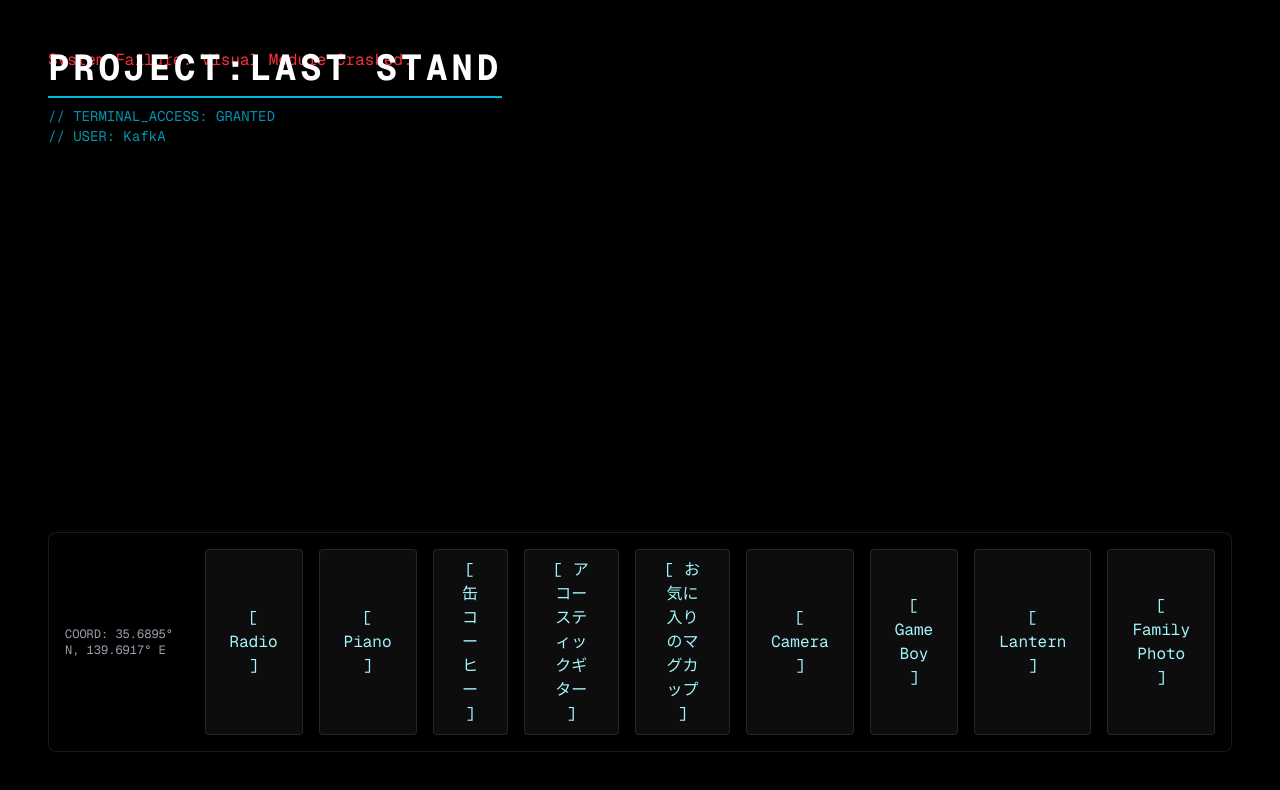
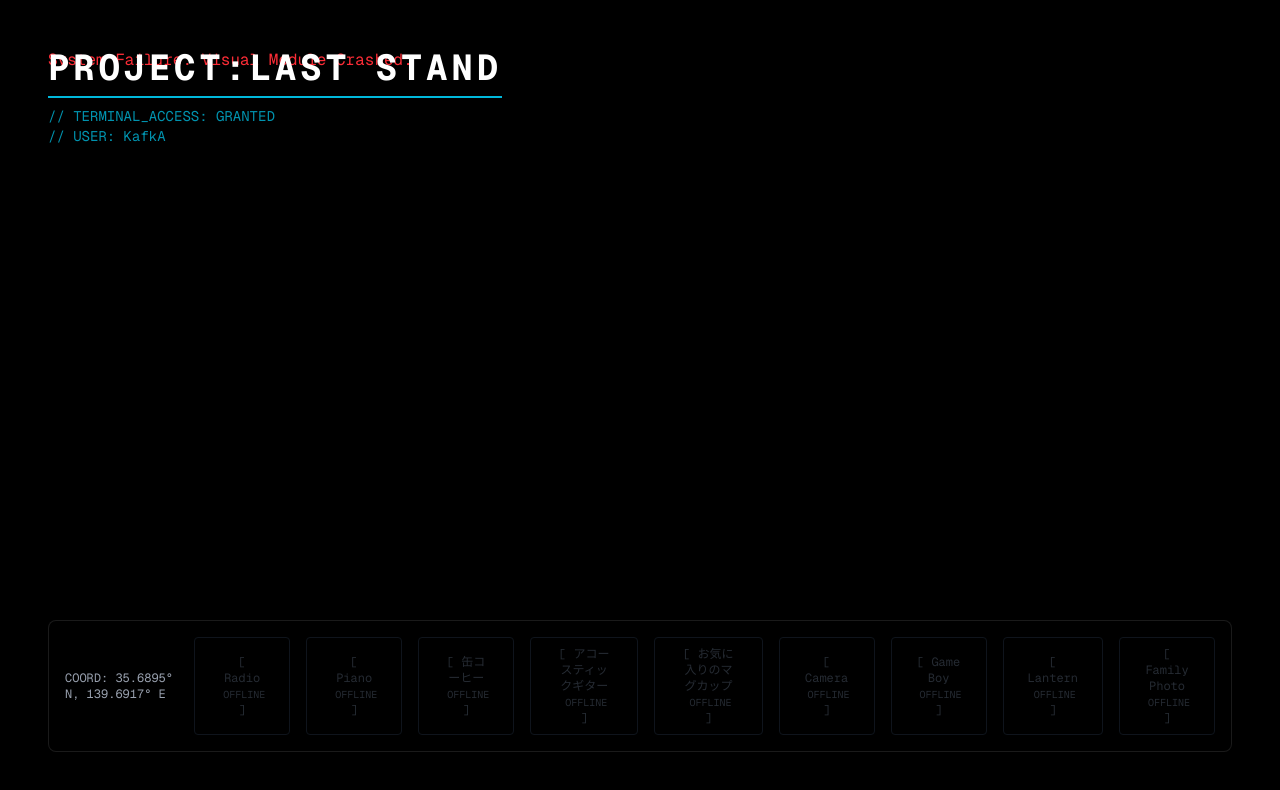
Before and after one commit to Kafk-A-noob/project_last-stand, a Next.js app: page / in a window 1280 px wide. Shown: the top 790 px of the page. Built offline with nearby package versions, Linux system fonts and the light colour scheme; no server answers.

Commit message:
新しいドキュメントとViewerLayoutコンポーネントを追加し、現在のステータスを更新しました。

```diff
--- a/src/app/components/layout/ViewerLayout.tsx
+++ b/src/app/components/layout/ViewerLayout.tsx
@@ -91,20 +91,33 @@ export default function ViewerLayout({ children }: ViewerLayoutProps) {
             {/* 操作ボタン */}
             <div className={cn("flex gap-4")}>
               {/* マニフェストからボタンを自動生成 */}
-              {ASSET_MANIFEST.map((item) => (
+              {ASSET_MANIFEST.map((item) => {
+                const isLocked = !item.active;
+                return (
                 <button
                   key={item.id}
-                  onClick={() => setTargetPath(item.path)}
+                  disabled={isLocked}
+                  onClick={() => {
+                    if (!isLocked) {
+                      setTargetPath(item.path);
+                    }
+                  }}
                   className={cn(
-                    "px-6 py-2 bg-white/5",
-                    "hover:bg-cyan-500/20 text-cyan-200 border",
-                    "border-white/10 hover:border-cyan-500/50 rounded",
-                    "transition-all active:scale-95",
+                    "px-6 py-2 text-xs border rounded transition-all",
+                    // Active Style
+                    !isLocked && "bg-white/5 text-cyan-200 border-white/10",
+                    "hover:bg-cyan-500/20 hover:border-cyan-500/50",
+                    "active:scale-95",
+                    // Locked Style
+                    isLocked && "bg-black/20 text-gray-600",
+                    "border-gray-800 cursor-not-allowed opacity-50"
                 )}
               >
-                [ {item.name} ]
+                [ {item.name} {isLocked && <span className="text-[10px] ml-1">
+                  OFFLINE</span>} ]
               </button>
-              ))}
+                );
+              })}
             </div>
           </div>
         </footer>
```
Also changed, not shown: 6 other files (tests, documents, lock files or other folders).
